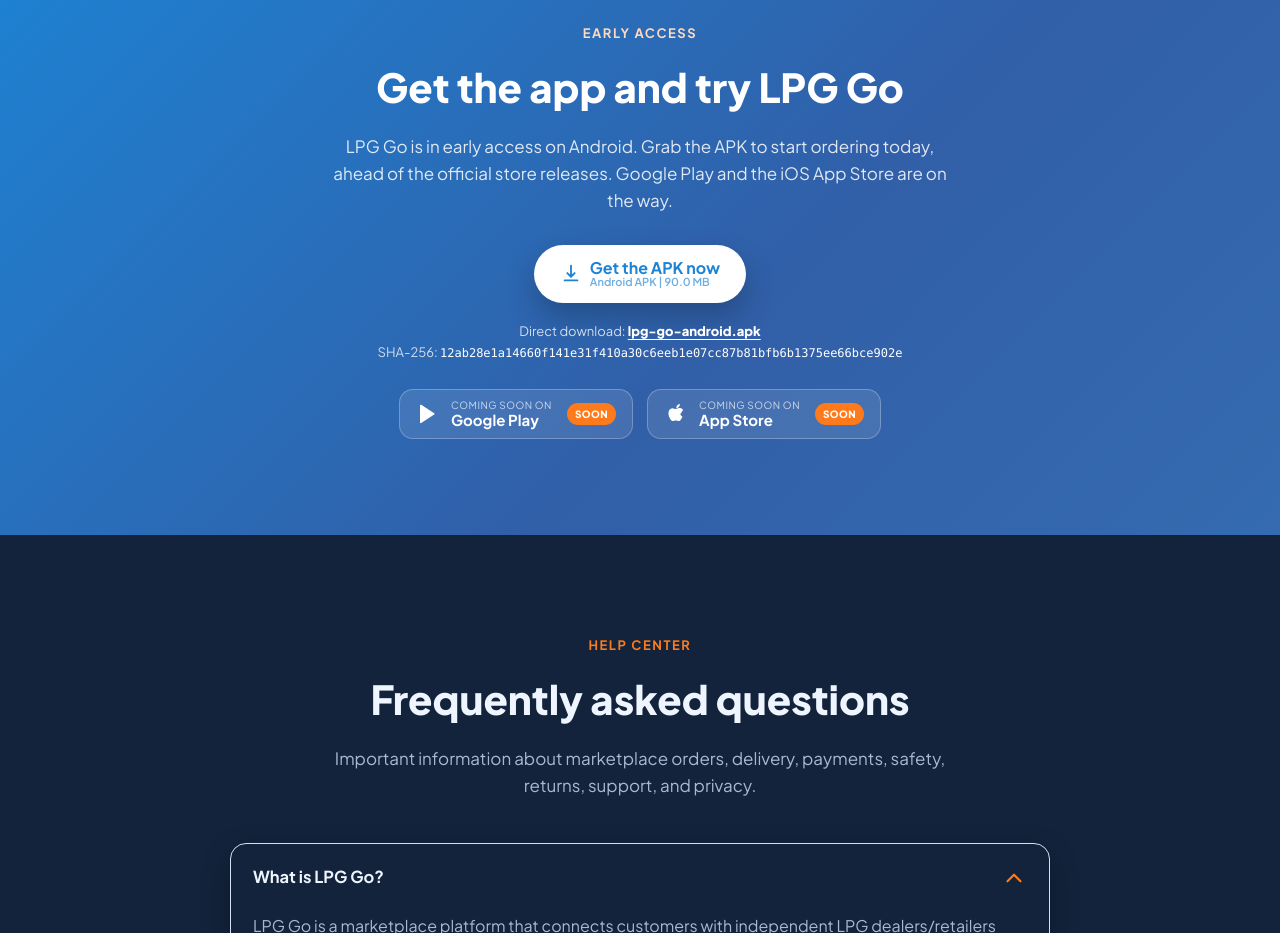
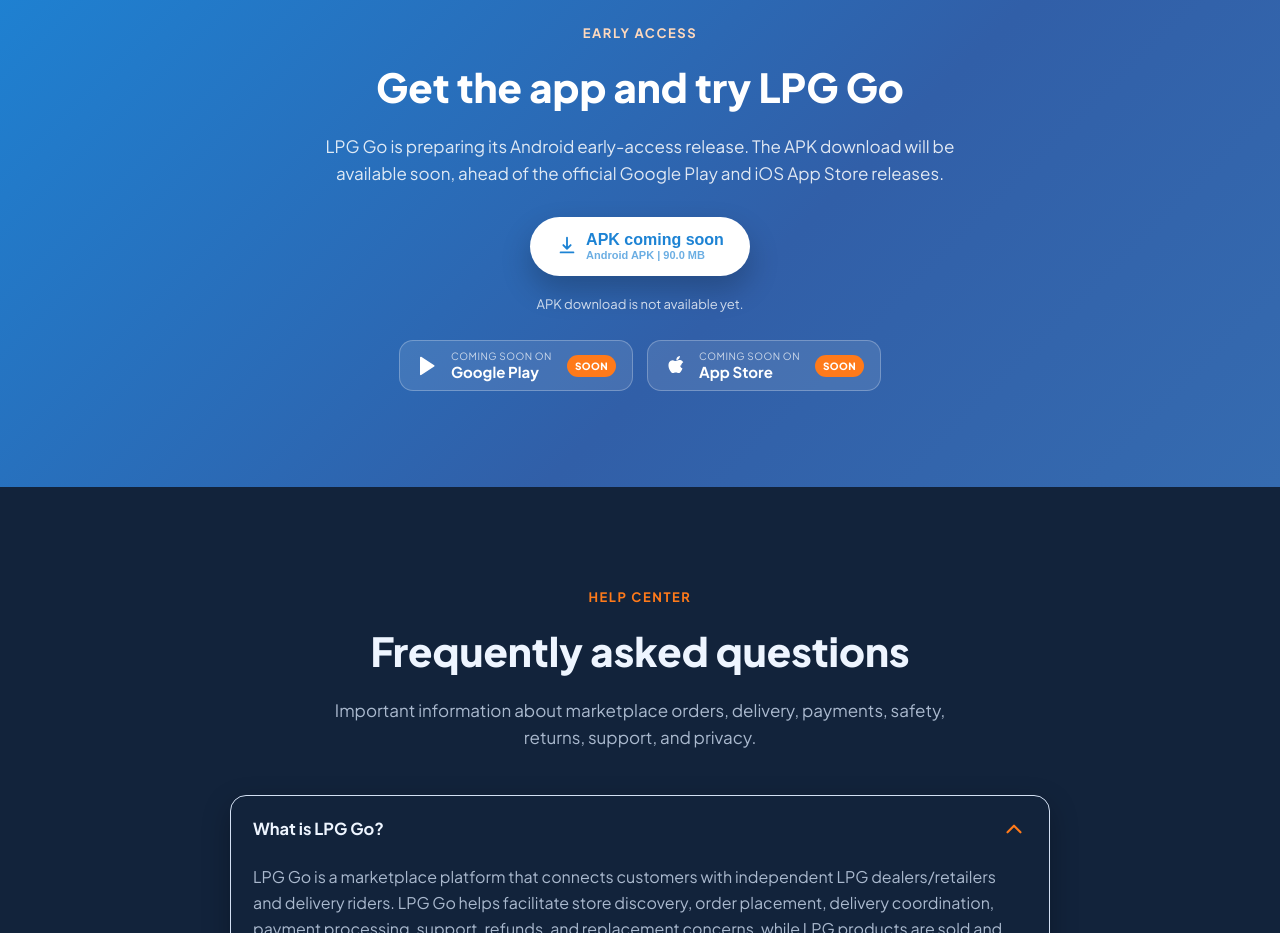
Before and after one commit to mrHeinrichh/LPG-Go-WebPage, a Next.js app: page / in a window 1280 px wide. Shown: the part 7560-8493 px from the top of the page. Built offline with nearby package versions, Linux system fonts and the light colour scheme.

Commit message:
Mark Android APK download as unavailable

```diff
--- a/app/globals.css
+++ b/app/globals.css
@@ -1711,6 +1711,8 @@
   color: var(--primary);
   padding: 14px 26px;
   box-shadow: 0 14px 30px rgba(0, 0, 0, 0.22);
+  border: 0;
+  cursor: pointer;
 }
 .btn.dl-apk:hover {
   background: #f3f7ff;
--- a/components/Download.tsx
+++ b/components/Download.tsx
@@ -1,3 +1,6 @@
+"use client";
+
+import { useState } from "react";
 import { appDownload } from "@/lib/site";
 
 const storeIcon = (id: string) => {
@@ -17,8 +20,8 @@
 };
 
 export default function Download() {
-  const { apkUrl, apkSize, apkSha256, stores } = appDownload;
-  const isFile = apkUrl.toLowerCase().endsWith(".apk");
+  const { apkAvailable, apkSize, stores } = appDownload;
+  const [apkNotice, setApkNotice] = useState(false);
 
   return (
     <section id="download" className="download">
@@ -27,32 +30,32 @@
           <span className="eyebrow">Early access</span>
           <h2 className="title">Get the app and try LPG Go</h2>
           <p className="lead">
-            LPG Go is in early access on Android. Grab the APK to start ordering
-            today, ahead of the official store releases. Google Play and the iOS
-            App Store are on the way.
+            LPG Go is preparing its Android early-access release. The APK
+            download will be available soon, ahead of the official Google Play
+            and iOS App Store releases.
           </p>
 
           <div className="dl-actions">
-            <a
+            <button
               className="btn dl-apk"
-              href={apkUrl}
-              {...(isFile ? { download: "" } : {})}
+              type="button"
+              onClick={() => !apkAvailable && setApkNotice(true)}
             >
               <svg className="svg" viewBox="0 0 24 24" aria-hidden="true">
                 <path d="M12 3v12m0 0l-4-4m4 4l4-4" />
                 <path d="M5 19h14" />
               </svg>
               <span className="dl-apk-text">
-                <b>Get the APK now</b>
+                <b>{apkNotice ? "APK not available yet" : "APK coming soon"}</b>
                 <small>Android APK | {apkSize}</small>
               </span>
-            </a>
+            </button>
           </div>
 
-          <p className="apk-meta">
-            Direct download: <a href={apkUrl} download>lpg-go-android.apk</a>
-            <br />
-            SHA-256: <code>{apkSha256}</code>
+          <p className="apk-meta" aria-live="polite">
+            {apkNotice
+              ? "APK is not available for download yet. Please check back soon."
+              : "APK download is not available yet."}
           </p>
 
           <div className="store-badges">
--- a/lib/site.ts
+++ b/lib/site.ts
@@ -51,6 +51,7 @@
 export const appDownload = {
   apkUrl: "/downloads/lpg-go-android.apk",
   apkSize: "90.0 MB",
+  apkAvailable: false,
   apkSha256:
     "12ab28e1a14660f141e31f410a30c6eeb1e07cc87b81bfb6b1375ee66bce902e",
   stores: [
```
